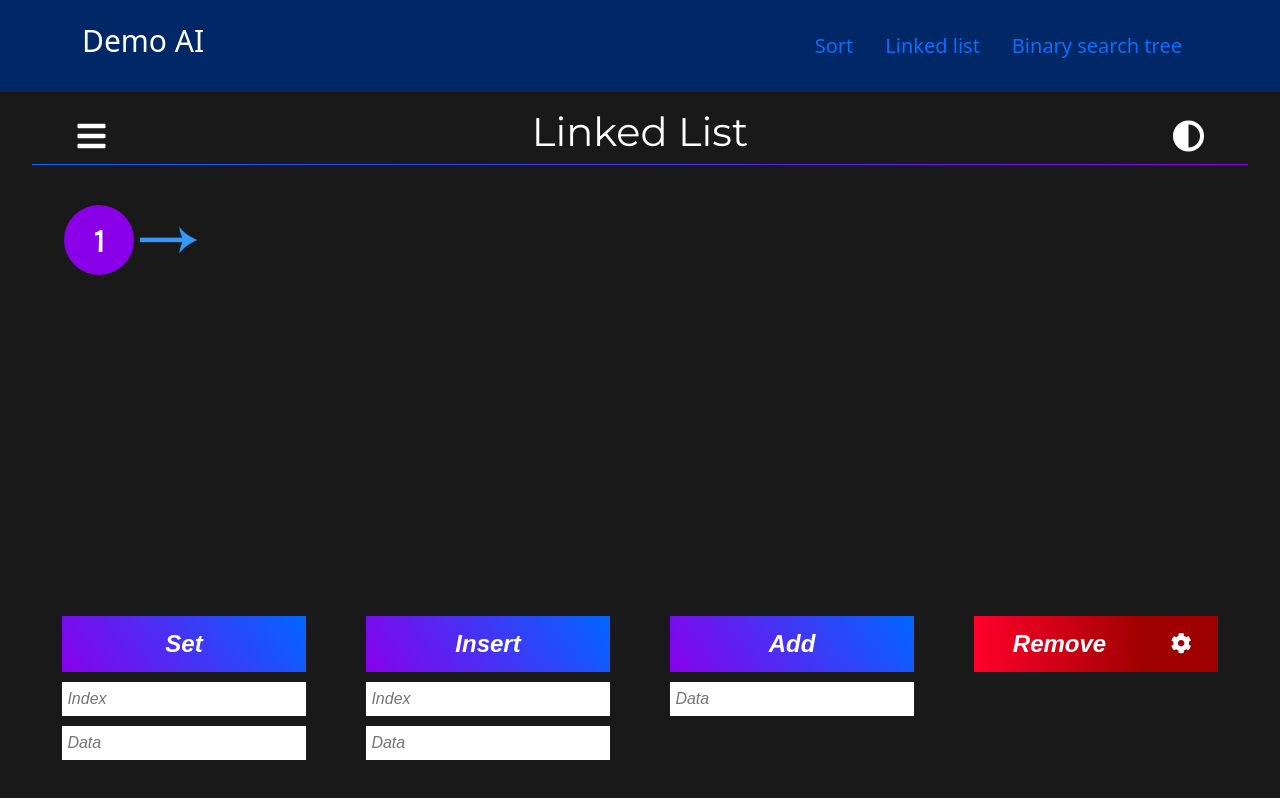
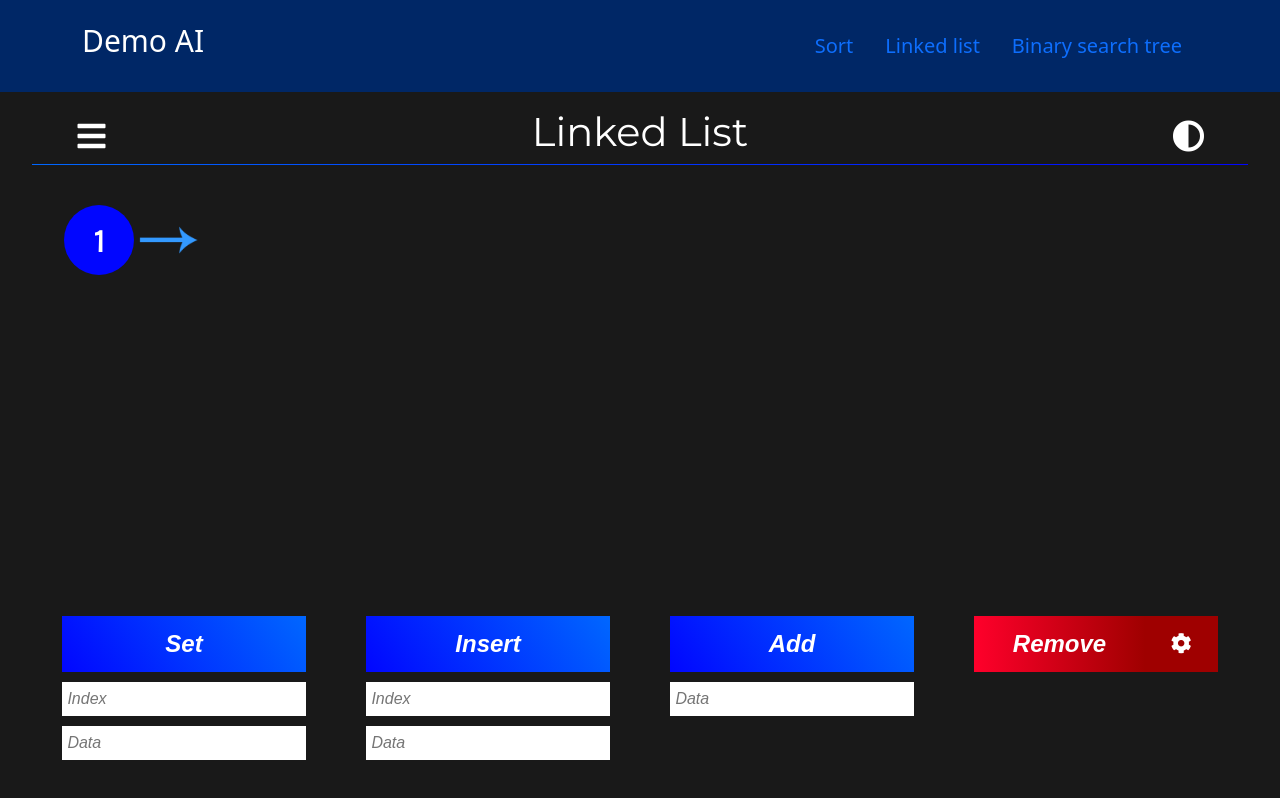
Before and after one commit to GiaKhai/linked-List, a plain HTML site: page index.html in a window 1280 px wide. Drawn offline with nearby package versions, Linux system fonts and the light colour scheme.

Commit message:
update ui

```diff
--- a/css/style.css
+++ b/css/style.css
@@ -110,7 +110,7 @@ div#settings button {
   margin-top: 34px;
   border: none;
   border-radius: 5px;
-  background: linear-gradient(-125deg, #0067ff, #8900e8);
+  background: linear-gradient(-125deg, #0067ff, #0106ff);
   font-weight: bold;
   color: #fff;
 }
@@ -133,7 +133,7 @@ header h1 {
 
 header h1 span {
   font-style: italic;
-  color: #8900e8;
+  color: #0106ff;
 }
 
 div#settings-menu,
@@ -147,7 +147,7 @@ div.gradient-border {
   width: 95%;
   height: 1px;
   margin: 0 auto;
-  background: linear-gradient(to right, #0067ff, #8900e8);
+  background: linear-gradient(to right, #0067ff, #0106ff);
 }
 
 /* ----------------------------------------------------------------- */
@@ -200,7 +200,7 @@ section.list {
 /* ----------------------------------------------------------------- */
 
 div.node {
-  background: #8900e8;
+  background: #0106ff;
   width: var(--nodes-size);
   height: var(--nodes-size);
   text-align: center;
@@ -394,7 +394,7 @@ div.wrapper input::placeholder {
 
 button.button {
   border: none;
-  background: linear-gradient(-125deg, #0067ff, #8900e8);
+  background: linear-gradient(-125deg, #0067ff, #0106ff);
   padding: 10px;
   font-size: 1.5rem;
   font-weight: bold;
```
